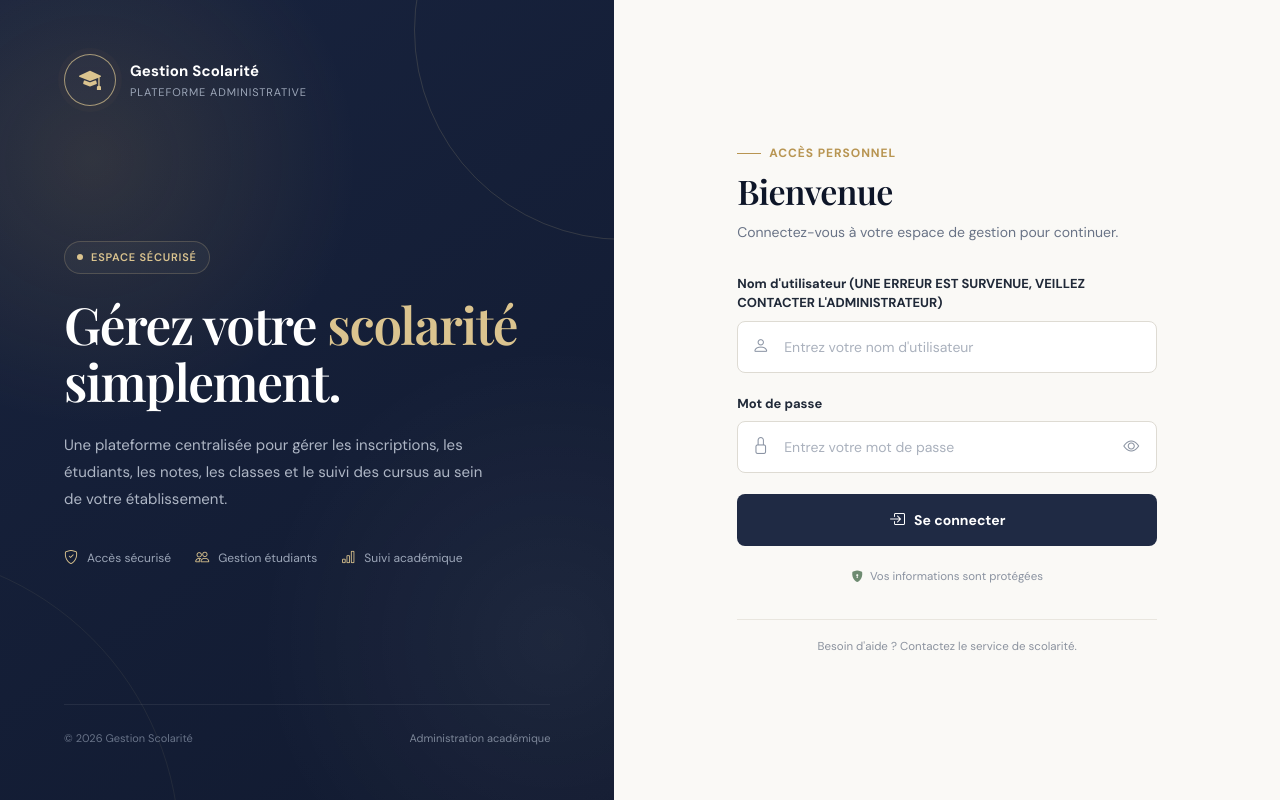
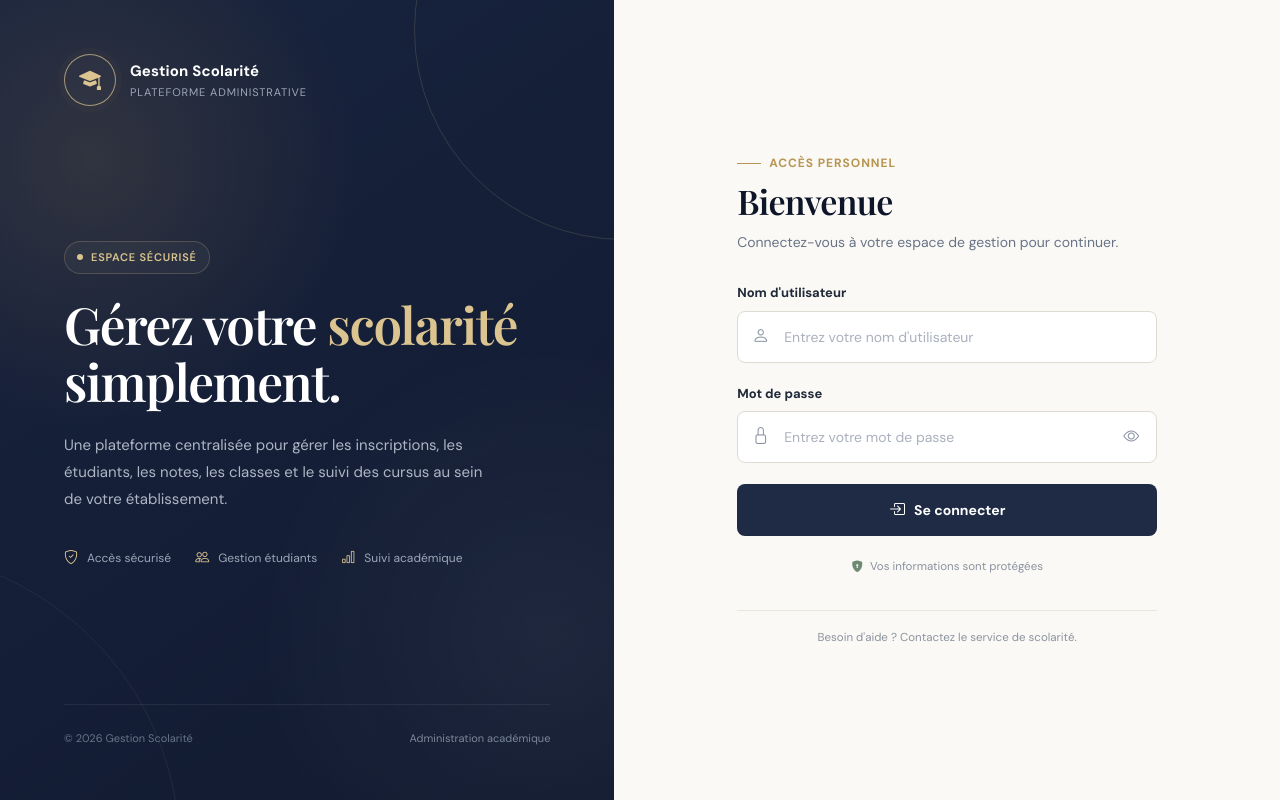
Before and after one commit to KonateBema/inscription_paiement, a Django app: page /connexion/ in a window 1280 px wide. Run offline with Django 5.2, Linux system fonts and the light colour scheme.

Commit message:
reppadddrte

```diff
--- a/gestion/templates/registration/login.html
+++ b/gestion/templates/registration/login.html
@@ -1288,15 +1288,10 @@
                     for="id_username"
                     class="form-label"
                 >
-                    Nom d'utilisateur (UNE ERREUR EST SURVENUE, VEILLEZ CONTACTER L'ADMINISTRATEUR)
+                    Nom d'utilisateur
                 </label>
-
-
                 <div class="input-wrapper">
-
                     <i class="bi bi-person input-icon"></i>
-
-
                     <input
                         type="text"
                         name="username"
@@ -1306,29 +1301,19 @@
                         autocomplete="username"
                         required
                     >
-
                 </div>
-
             </div>
-
-
             <!-- PASSWORD -->
 
             <div class="form-group">
-
                 <label
                     for="id_password"
                     class="form-label"
                 >
                     Mot de passe
                 </label>
-
-
                 <div class="input-wrapper">
-
                     <i class="bi bi-lock input-icon"></i>
-
-
                     <input
                         type="password"
                         name="password"
@@ -1338,51 +1323,31 @@
                         autocomplete="current-password"
                         required
                     >
-
-
                     <button
                         type="button"
                         class="password-toggle"
                         id="togglePassword"
                         aria-label="Afficher le mot de passe"
                     >
-
                         <i class="bi bi-eye"></i>
-
                     </button>
-
                 </div>
-
             </div>
-
-
             <!-- BUTTON -->
-
             <button
                 type="submit"
                 class="btn-login"
             >
-
                 <i class="bi bi-box-arrow-in-right"></i>
-
                 <span>Se connecter</span>
-
             </button>
-
-
         </form>
-
-
         <!-- SECURITY -->
-
         <div class="security-note">
-
             <i class="bi bi-shield-lock-fill"></i>
-
             Vos informations sont protégées
 
         </div>
-
 
         <!-- FOOTER -->
 
```
